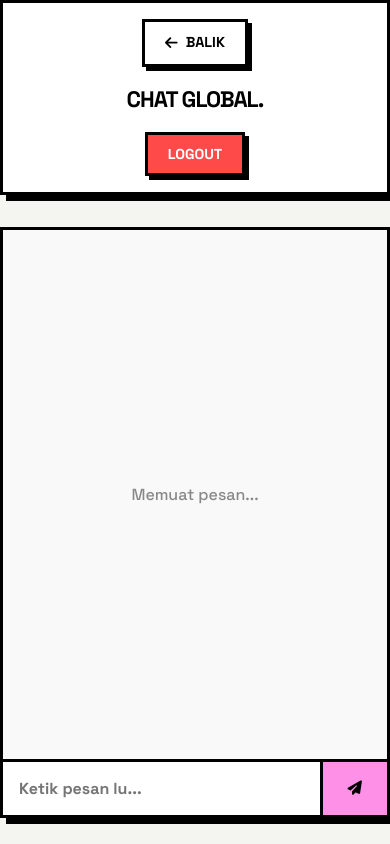
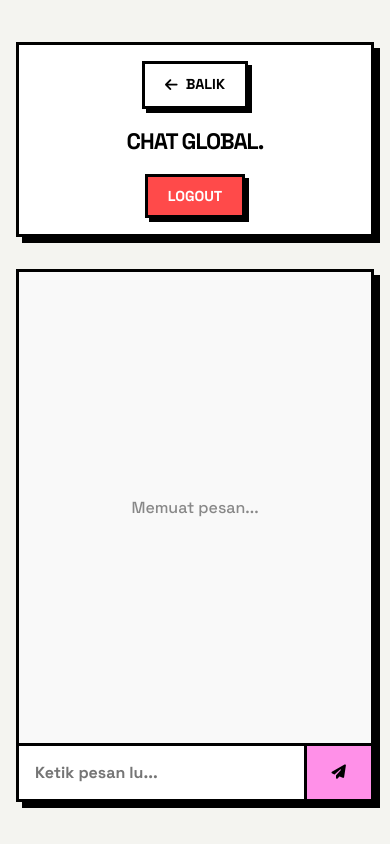
Before and after one commit to Yanz460/Web-juragan, a website: page public/chat.html in a window 390 px wide. Drawn offline with nearby package versions, Linux system fonts and the light colour scheme.

Commit message:
Update style.css

```diff
--- a/public/style.css
+++ b/public/style.css
@@ -55,15 +55,7 @@ body {
   flex-wrap: wrap; gap: 1rem;
 }
 .logo { font-size: 1.4rem; font-weight: 800; letter-spacing: -1px; }
-
-/* Nav Links (Tombol Chat di Navbar) */
-.nav-links {
-  display: flex;
-  gap: 15px;
-  margin-right: auto;
-  margin-left: 2rem;
-}
-
+.nav-links { display: flex; gap: 15px; margin-right: auto; margin-left: 2rem; }
 .auth-area { display: flex; gap: 10px; align-items: center; }
 .before-login { display: flex; gap: 10px; }
 .user-email { font-size: 0.9rem; font-weight: 700; margin-right: 10px; }
@@ -84,9 +76,7 @@ body {
 .btn-large { padding: 16px 32px; font-size: 1.1rem; }
 
 /* Hero Section */
-.hero {
-  display: grid; grid-template-columns: 1fr 1fr; gap: 3rem; align-items: center;
-}
+.hero { display: grid; grid-template-columns: 1fr 1fr; gap: 3rem; align-items: center; }
 .badge {
   display: inline-block; padding: 6px 16px;
   background: var(--secondary); color: #000; border: var(--border-width) solid #000;
@@ -115,26 +105,20 @@ body {
 .section-header h2 { font-size: 2.5rem; font-weight: 800; letter-spacing: -1px; background: var(--secondary); display: inline-block; padding: 0 10px; border: var(--border-width) solid #000; }
 .section-header p { color: #333; font-size: 1.1rem; margin-top: 0.5rem; font-weight: 500;}
 
-.bento-grid {
-  display: grid; grid-template-columns: repeat(3, 1fr);
-  grid-auto-rows: 250px; gap: 1.5rem;
-}
+.bento-grid { display: grid; grid-template-columns: repeat(3, 1fr); grid-auto-rows: 250px; gap: 1.5rem; }
 .bento-item {
   position: relative; background: var(--surface); border: var(--border-width) solid #000;
-  box-shadow: 6px 6px 0px #000; overflow: hidden;
-  transition: transform 0.2s ease;
+  box-shadow: 6px 6px 0px #000; overflow: hidden; transition: transform 0.2s ease;
 }
 .bento-item:hover { transform: translate(-2px, -2px); box-shadow: 8px 8px 0px #000; }
 .bento-item.large { grid-column: span 2; grid-row: span 2; }
 .bento-item.tall { grid-column: span 1; grid-row: span 2; }
-
 .bento-item img { width: 100%; height: 100%; object-fit: cover; border-bottom: var(--border-width) solid #000; }
 
 .bento-content {
   position: absolute; bottom: 0; left: 0; right: 0;
   padding: 1.5rem; background: var(--primary);
-  border-top: var(--border-width) solid #000;
-  color: #000;
+  border-top: var(--border-width) solid #000; color: #000;
 }
 .bento-content h3 { font-size: 1.2rem; font-weight: 800; margin-bottom: 0.2rem; }
 .bento-content p { font-size: 0.9rem; font-weight: 600; }
@@ -178,11 +162,19 @@ body {
 .email-form input:focus { outline: none; box-shadow: 4px 4px 0px #000; }
 .modal-actions { display: flex; gap: 10px; }
 
-/* --- CHAT GLOBAL STYLE --- */
-.chat-section { margin-top: 2rem; margin-bottom: 2rem; }
+/* --- CHAT PAGE (HALAMAN KHUSUS) --- */
+.chat-page-body {
+  display: flex; justify-content: center; align-items: center; min-height: 100vh;
+  padding: 1rem;
+}
+.chat-wrapper {
+  width: 100%; max-width: 800px;
+  display: flex; flex-direction: column;
+}
 .chat-container {
   background: var(--surface); border: var(--border-width) solid #000;
-  box-shadow: var(--shadow); display: flex; flex-direction: column; height: 400px;
+  box-shadow: var(--shadow); display: flex; flex-direction: column;
+  height: 100%; overflow: hidden;
 }
 .chat-box {
   flex: 1; padding: 1.5rem; overflow-y: auto; background: #f9f9f9;
@@ -220,4 +212,6 @@ body {
   .floating-card { left: 50%; transform: translateX(-50%); bottom: -15px; }
   .floating-socials { bottom: 20px; right: 20px; }
   .social-btn { width: 50px; height: 50px; font-size: 1.5rem; }
+  .chat-wrapper { height: 90vh; }
+  .chat-container { height: 100%; }
 }
```
